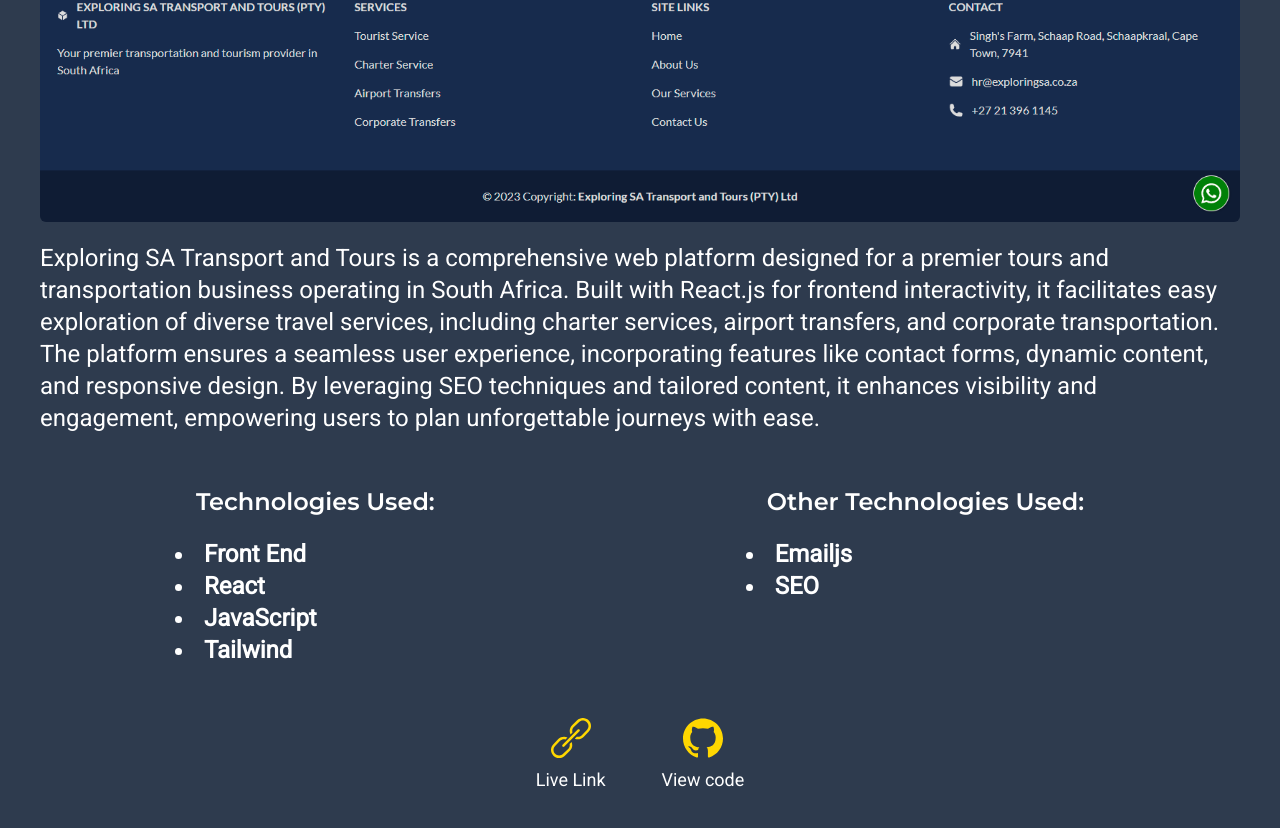
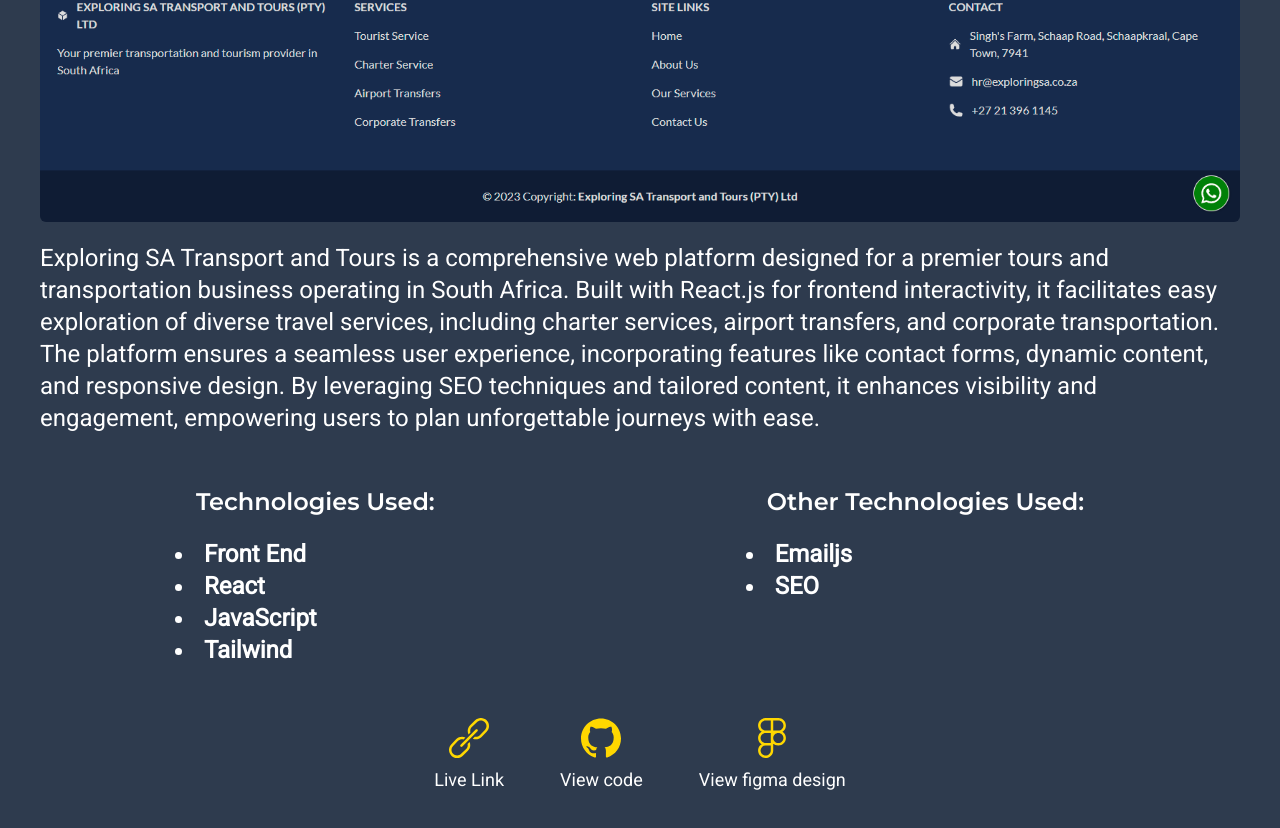
Before and after one commit to Riyaazct/myPortfolio, a React (Vite) app: page /project02 in a window 1280 px wide. Shown: the part 825-1653 px from the top of the page. Built offline with nearby package versions, Linux system fonts and the light colour scheme.

Commit message:
add functionality to view figma design for applicable projects

```diff
--- a/src/components/ProjectCard.jsx
+++ b/src/components/ProjectCard.jsx
@@ -62,9 +62,6 @@ ProjectCard.propTypes = {
   technologies: PropTypes.array.isRequired, // Technologies should be an array
   projectType: PropTypes.string.isRequired,
   path: PropTypes.string.isRequired,
-  // description: PropTypes.object.isRequired, // Description should be an object (you might want to use PropTypes.string if it's a string)
-  // liveLink: PropTypes.string.isRequired, // Live link URL should be a required string
-  // githubLink: PropTypes.string.isRequired, // GitHub link URL should be a required string
 };
 
 // Export the ProjectCard component as the default export of this module
--- a/src/main.jsx
+++ b/src/main.jsx
@@ -24,6 +24,7 @@ ReactDOM.createRoot(document.getElementById("root")).render(
               otherTechnologies,
               liveLink,
               githubLink,
+              figmaLink,
             },
             index
           ) => (
@@ -40,6 +41,7 @@ ReactDOM.createRoot(document.getElementById("root")).render(
                   githubLink={githubLink}
                   liveLink={liveLink}
                   otherTechnologies={otherTechnologies}
+                  figmaLink={figmaLink}
                 />
               }
             />
--- a/src/pages/projects/ProjectPage.jsx
+++ b/src/pages/projects/ProjectPage.jsx
@@ -1,6 +1,6 @@
 /* eslint-disable react/prop-types */
 
-import { SiGithub } from "react-icons/si";
+import { SiGithub, SiFigma } from "react-icons/si";
 import { SlLink } from "react-icons/sl";
 
 const ProjectPage = ({
@@ -11,6 +11,7 @@ const ProjectPage = ({
   otherTechnologies,
   liveLink,
   githubLink,
+  figmaLink,
 }) => {
   return (
     <section className="bg-[#2e3b4e] h-full p-10 flex text-[#FFFFFF] ">
@@ -90,6 +91,19 @@ const ProjectPage = ({
               </div>
             ) : null}
           </a>
+          <a href={figmaLink} target="_blank" rel="noreferrer">
+            {figmaLink ? (
+              <div className="flex flex-col items-center mt-3">
+                <SiFigma
+                  size={window.innerWidth <= 768 ? 22 : 40}
+                  color="#FFD700"
+                />
+                <p className="pt-2 text-sm md:text-lg">
+                  View figma design
+                </p>
+              </div>
+            ) : null}
+          </a>
         </div>
       </div>
     </section>
--- a/src/utils/projectData.jsx
+++ b/src/utils/projectData.jsx
@@ -73,6 +73,8 @@ const projectData = [
     otherTechnologies: ["Emailjs", "SEO"],
     liveLink: "https://exploringsa.co.za/",
     githubLink: "https://github.com/Riyaazct/exploringsa",
+    figmaLink:
+      "https://www.figma.com/design/Z0oD7Xnel8iYOBsKpIraAT/exploring-sa?node-id=44-43&t=Dphk159TXsyTCvi2-1",
   },
   {
     path: "/project03",
@@ -127,6 +129,8 @@ const projectData = [
     ],
     liveLink: "https://riyaazscodecraft.co.za/",
     githubLink: "https://github.com/Riyaazct/myPortfolio",
+    figmaLink:
+      "https://www.figma.com/design/HPZcVneTGPjO3TwPkjcVGB/Untitled?node-id=0-1&t=39WDV42UGaW4oS98-1",
   },
   {
     path: "/project05",
```
Also changed, not shown: 1 other file (tests, documents, lock files or other folders).
